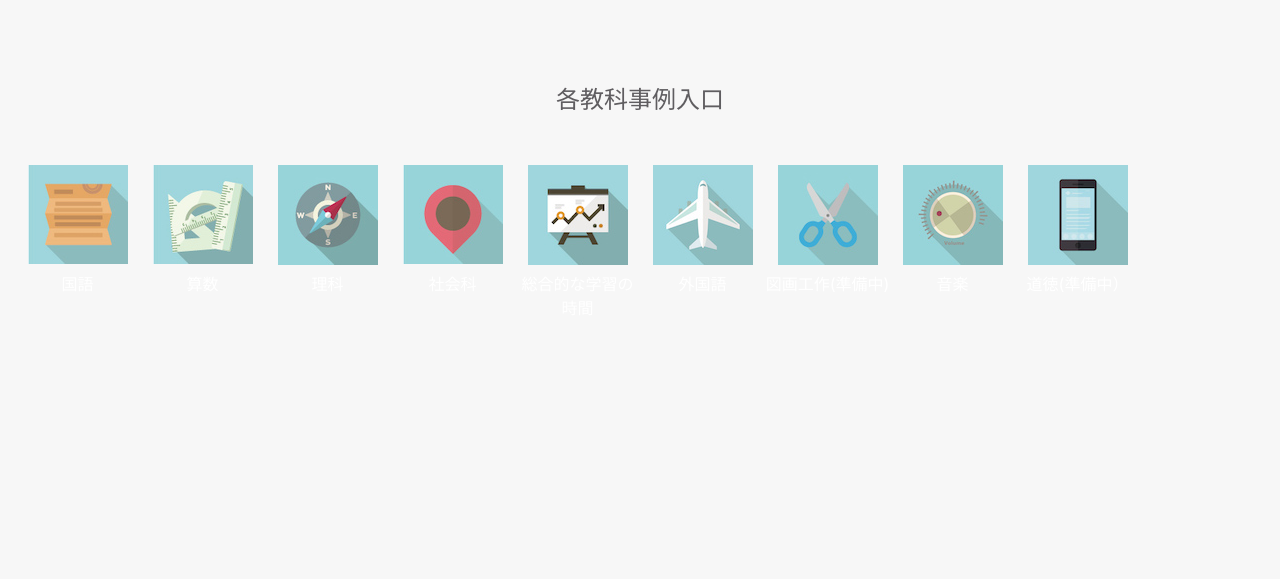
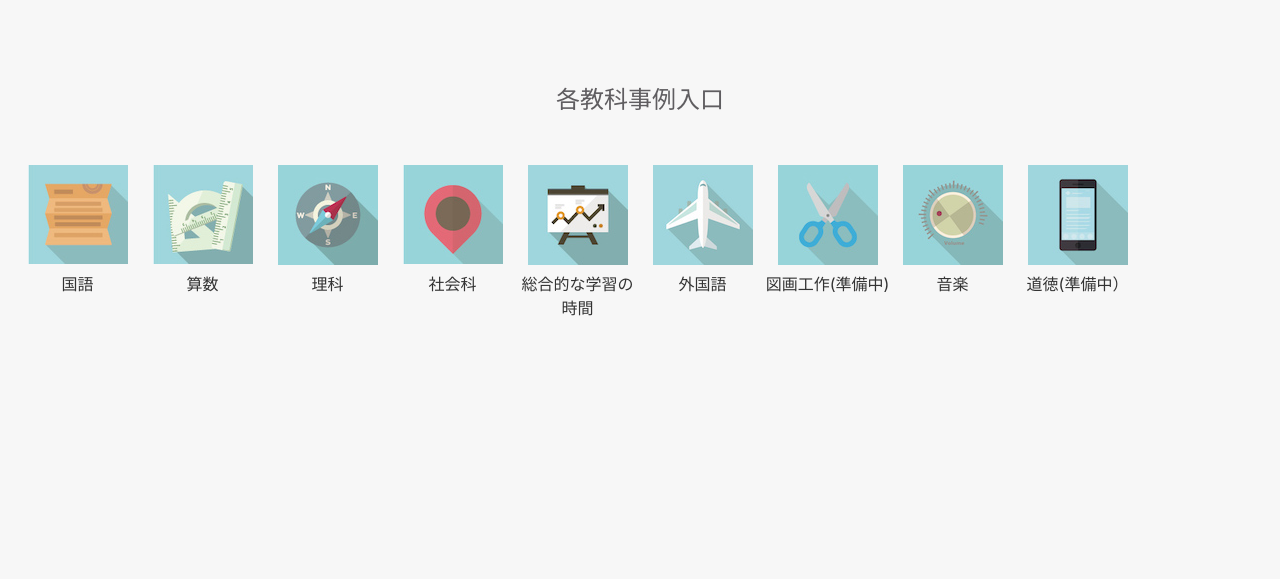
Before and after one commit to TKBY/Learning-by-Viscuit.github.io, a PHP site: page / in a window 1280 px wide. Shown: the part 1194-1773 px from the top of the page. Run offline with PHP 8.4, Linux system fonts and the light colour scheme; some libraries are stand-ins or nearby versions.

Commit message:
Update stylesheet.css

```diff
--- a/stylesheet.css
+++ b/stylesheet.css
@@ -94,12 +94,14 @@ li{
 .lesson-icon{
   position:relative;
   }
+
 .lesson-icon p{
   position:absolute;
   top:90px;
   width:100%;
-  color:white;
+  color:#333333;
   }
+
  .txt-contents{
    width:80%;
    display:inline-block;
```
